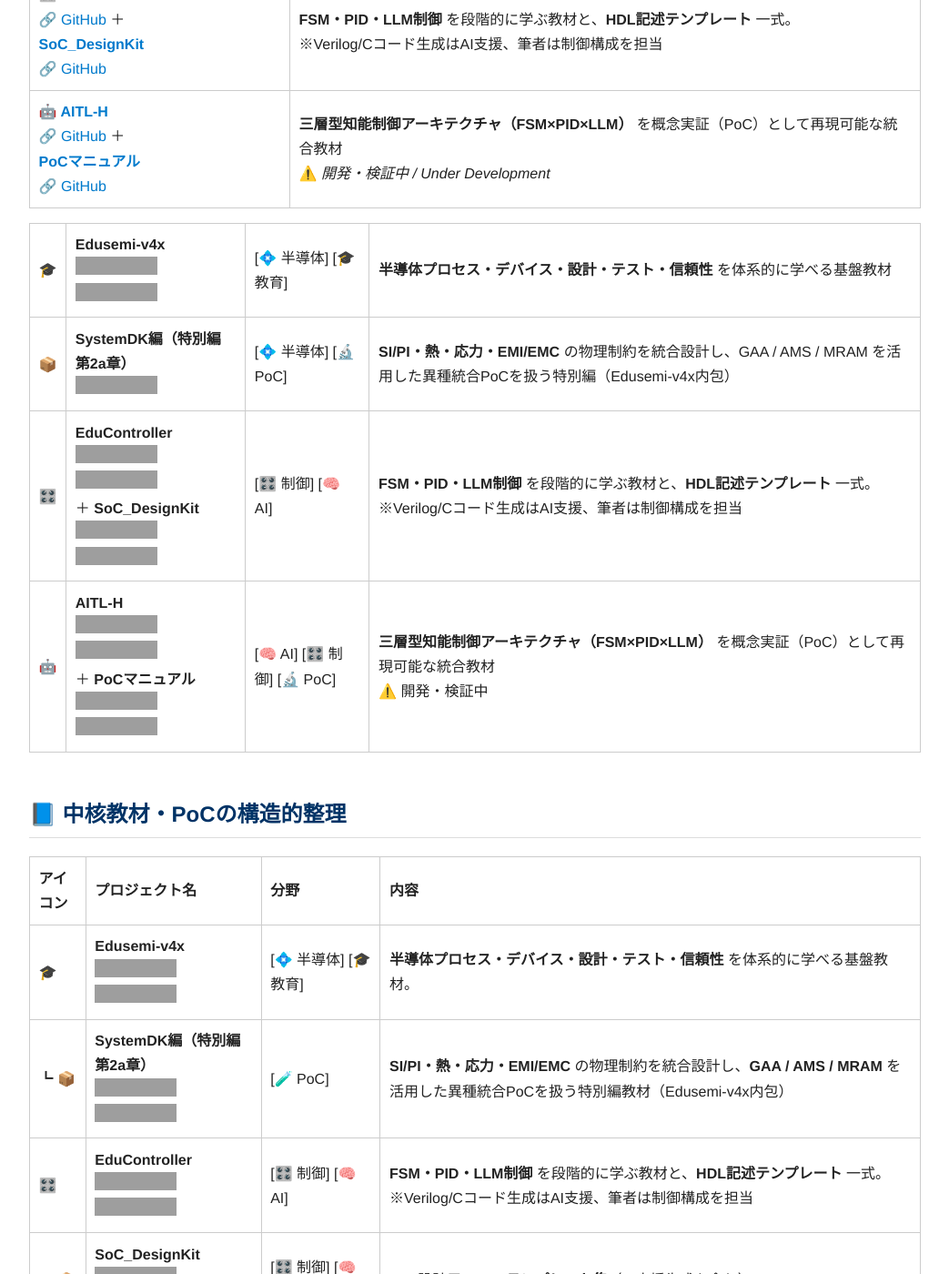
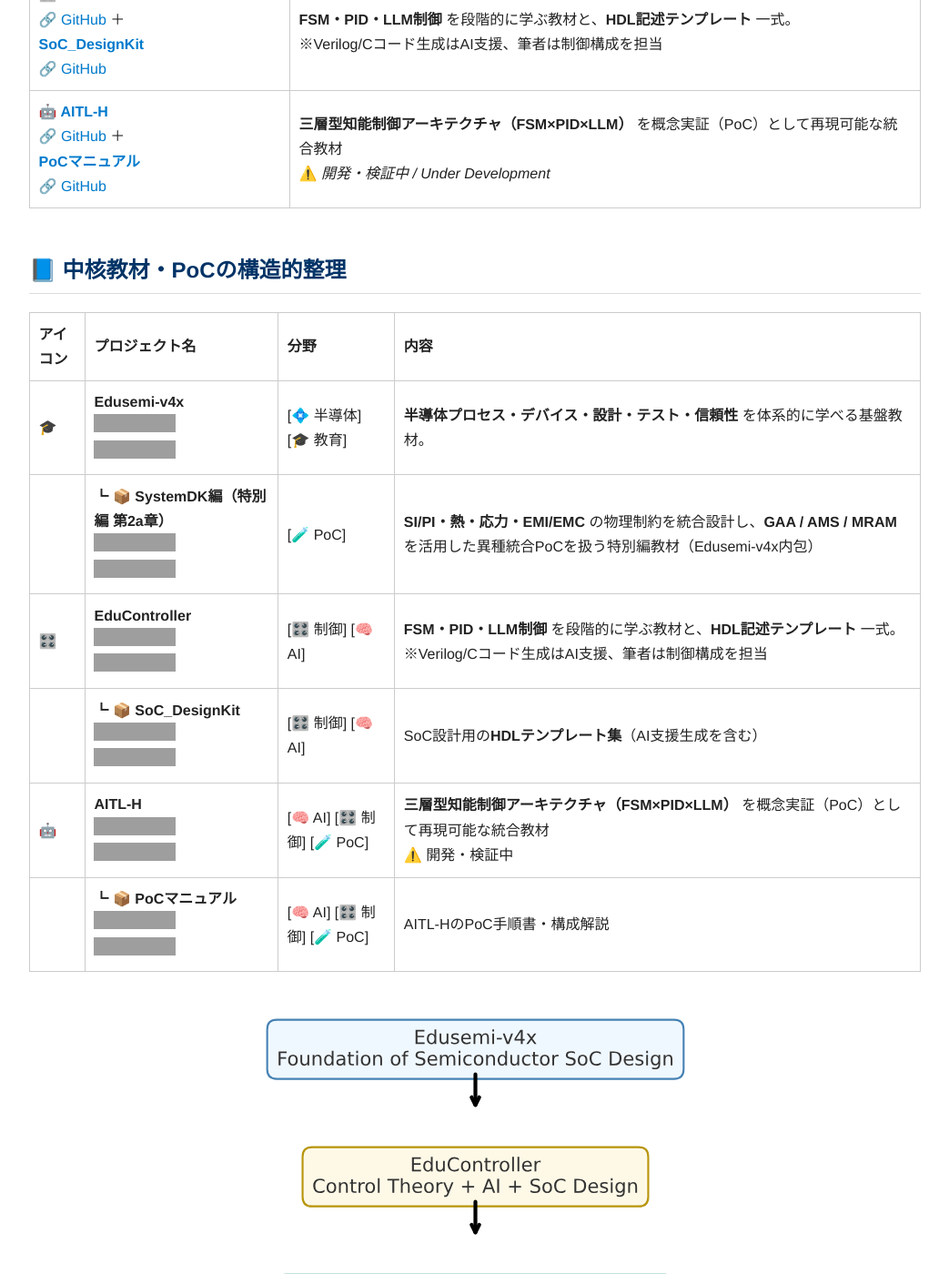
Before and after one commit to Samizo-AITL/Samizo-AITL.github.io, a Jekyll site: the page built from index.md, in a window 1280 px wide and 1400 px high, scrolled down 2957 px. Shown: the whole window at 91% size, without its empty margins (118-1161 px from the left). Built offline with Jekyll 4.4.1, drawn with Linux system fonts in a browser that asks for light colours; grey boxes are pictures that could not be loaded.

Commit message:
Update index.md

```diff
--- a/index.md
+++ b/index.md
@@ -76,21 +76,17 @@ Samizo-AITLは、「動かす現場」と「読み解く構造」その両方の
 | **[🎛️ EduController](https://samizo-aitl.github.io/EduController/)**<br>🔗 [GitHub](https://github.com/Samizo-AITL/EduController) ＋<br>**[SoC_DesignKit](https://samizo-aitl.github.io/EduController/SoC_DesignKit_by_ChatGPT/)**<br>🔗 [GitHub](https://github.com/Samizo-AITL/EduController/tree/main/SoC_DesignKit_by_ChatGPT) | **FSM・PID・LLM制御** を段階的に学ぶ教材と、**HDL記述テンプレート** 一式。<br>※Verilog/Cコード生成はAI支援、筆者は制御構成を担当 |
 | **[🤖 AITL-H](https://samizo-aitl.github.io/AITL-H/)**<br>🔗 [GitHub](https://github.com/Samizo-AITL/AITL-H) ＋<br>**[PoCマニュアル](https://samizo-aitl.github.io/AITL-H/docs/)**<br>🔗 [GitHub](https://github.com/Samizo-AITL/AITL-H/tree/main/docs) | **三層型知能制御アーキテクチャ（FSM×PID×LLM）** を概念実証（PoC）として再現可能な統合教材 <br>⚠️ *開発・検証中 / Under Development*|
 
-| 🎓 | **Edusemi-v4x**<br>[![🌐 GitHub Pages](https://img.shields.io/badge/View-Site-brightgreen?logo=github)](https://samizo-aitl.github.io/Edusemi-v4x/)<br>[![💻 GitHub Repo](https://img.shields.io/badge/View-Repo-blue?logo=github)](https://github.com/Samizo-AITL/Edusemi-v4x) | [💠 半導体] [🎓 教育] | **半導体プロセス・デバイス・設計・テスト・信頼性** を体系的に学べる基盤教材 |
-| 📦 | **SystemDK編（特別編 第2a章）**<br>[![🌐 GitHub Pages](https://img.shields.io/badge/View-Site-brightgreen?logo=github)](https://samizo-aitl.github.io/Edusemi-v4x/f_chapter2a_systemdk/) | [💠 半導体] [🔬 PoC] | **SI/PI・熱・応力・EMI/EMC** の物理制約を統合設計し、GAA / AMS / MRAM を活用した異種統合PoCを扱う特別編（Edusemi-v4x内包） |
-| 🎛️ | **EduController**<br>[![🌐 GitHub Pages](https://img.shields.io/badge/View-Site-brightgreen?logo=github)](https://samizo-aitl.github.io/EduController/)<br>[![💻 GitHub Repo](https://img.shields.io/badge/View-Repo-blue?logo=github)](https://github.com/Samizo-AITL/EduController)<br>＋ **SoC_DesignKit**<br>[![🌐 GitHub Pages](https://img.shields.io/badge/View-Site-brightgreen?logo=github)](https://samizo-aitl.github.io/EduController/SoC_DesignKit_by_ChatGPT/)<br>[![💻 GitHub Repo](https://img.shields.io/badge/View-Repo-blue?logo=github)](https://github.com/Samizo-AITL/EduController/tree/main/SoC_DesignKit_by_ChatGPT) | [🎛️ 制御] [🧠 AI] | **FSM・PID・LLM制御** を段階的に学ぶ教材と、**HDL記述テンプレート** 一式。<br>※Verilog/Cコード生成はAI支援、筆者は制御構成を担当 |
-| 🤖 | **AITL-H**<br>[![🌐 GitHub Pages](https://img.shields.io/badge/View-Site-brightgreen?logo=github)](https://samizo-aitl.github.io/AITL-H/)<br>[![💻 GitHub Repo](https://img.shields.io/badge/View-Repo-blue?logo=github)](https://github.com/Samizo-AITL/AITL-H)<br>＋ **PoCマニュアル**<br>[![🌐 GitHub Pages](https://img.shields.io/badge/View-Site-brightgreen?logo=github)](https://samizo-aitl.github.io/AITL-H/docs/)<br>[![💻 GitHub Repo](https://img.shields.io/badge/View-Repo-blue?logo=github)](https://github.com/Samizo-AITL/AITL-H/tree/main/docs) | [🧠 AI] [🎛️ 制御] [🔬 PoC] | **三層型知能制御アーキテクチャ（FSM×PID×LLM）** を概念実証（PoC）として再現可能な統合教材<br>⚠️ 開発・検証中 |
 
 ## 📘 **中核教材・PoCの構造的整理**
 
 | アイコン | プロジェクト名 | 分野 | 内容 |
 |----------|----------------|------|------|
 | 🎓 | **Edusemi-v4x**<br>[![🌐 View Site](https://img.shields.io/badge/View-Site-brightgreen?logo=github)](https://samizo-aitl.github.io/Edusemi-v4x/)<br>[![💻 View Repo](https://img.shields.io/badge/View-Repo-blue?logo=github)](https://github.com/Samizo-AITL/Edusemi-v4x) | [💠 半導体] [🎓 教育] | **半導体プロセス・デバイス・設計・テスト・信頼性** を体系的に学べる基盤教材。 |
-| ┗ 📦 | **SystemDK編（特別編 第2a章）**<br>[![🌐 View Site](https://img.shields.io/badge/View-Site-brightgreen?logo=github)](https://samizo-aitl.github.io/Edusemi-v4x/f_chapter2a_systemdk/)<br>[![💻 View Repo](https://img.shields.io/badge/View-Repo-blue?logo=github)](https://github.com/Samizo-AITL/Edusemi-v4x/tree/main/f_chapter2a_systemdk) | [🧪 PoC] | **SI/PI・熱・応力・EMI/EMC** の物理制約を統合設計し、**GAA / AMS / MRAM** を活用した異種統合PoCを扱う特別編教材（Edusemi-v4x内包） |
+|  |┗ 📦 **SystemDK編（特別編 第2a章）**<br>[![🌐 View Site](https://img.shields.io/badge/View-Site-brightgreen?logo=github)](https://samizo-aitl.github.io/Edusemi-v4x/f_chapter2a_systemdk/)<br>[![💻 View Repo](https://img.shields.io/badge/View-Repo-blue?logo=github)](https://github.com/Samizo-AITL/Edusemi-v4x/tree/main/f_chapter2a_systemdk) | [🧪 PoC] | **SI/PI・熱・応力・EMI/EMC** の物理制約を統合設計し、**GAA / AMS / MRAM** を活用した異種統合PoCを扱う特別編教材（Edusemi-v4x内包） |
 | 🎛️ | **EduController**<br>[![🌐 View Site](https://img.shields.io/badge/View-Site-brightgreen?logo=github)](https://samizo-aitl.github.io/EduController/)<br>[![💻 View Repo](https://img.shields.io/badge/View-Repo-blue?logo=github)](https://github.com/Samizo-AITL/EduController) | [🎛️ 制御] [🧠 AI] | **FSM・PID・LLM制御** を段階的に学ぶ教材と、**HDL記述テンプレート** 一式。<br>※Verilog/Cコード生成はAI支援、筆者は制御構成を担当 |
-| ＋ 📦 | **SoC_DesignKit**<br>[![🌐 View Site](https://img.shields.io/badge/View-Site-brightgreen?logo=github)](https://samizo-aitl.github.io/EduController/SoC_DesignKit_by_ChatGPT/)<br>[![💻 View Repo](https://img.shields.io/badge/View-Repo-blue?logo=github)](https://github.com/Samizo-AITL/EduController/tree/main/SoC_DesignKit_by_ChatGPT) | [🎛️ 制御] [🧠 AI] | SoC設計用の**HDLテンプレート集**（AI支援生成を含む） |
+|  | ┗ 📦 **SoC_DesignKit**<br>[![🌐 View Site](https://img.shields.io/badge/View-Site-brightgreen?logo=github)](https://samizo-aitl.github.io/EduController/SoC_DesignKit_by_ChatGPT/)<br>[![💻 View Repo](https://img.shields.io/badge/View-Repo-blue?logo=github)](https://github.com/Samizo-AITL/EduController/tree/main/SoC_DesignKit_by_ChatGPT) | [🎛️ 制御] [🧠 AI] | SoC設計用の**HDLテンプレート集**（AI支援生成を含む） |
 | 🤖 | **AITL-H**<br>[![🌐 View Site](https://img.shields.io/badge/View-Site-brightgreen?logo=github)](https://samizo-aitl.github.io/AITL-H/)<br>[![💻 View Repo](https://img.shields.io/badge/View-Repo-blue?logo=github)](https://github.com/Samizo-AITL/AITL-H) | [🧠 AI] [🎛️ 制御] [🧪 PoC] | **三層型知能制御アーキテクチャ（FSM×PID×LLM）** を概念実証（PoC）として再現可能な統合教材<br>⚠️ 開発・検証中 |
-| ＋ 📦 | **PoCマニュアル**<br>[![🌐 View Site](https://img.shields.io/badge/View-Site-brightgreen?logo=github)](https://samizo-aitl.github.io/AITL-H/docs/)<br>[![💻 View Repo](https://img.shields.io/badge/View-Repo-blue?logo=github)](https://github.com/Samizo-AITL/AITL-H/tree/main/docs) | [🧠 AI] [🎛️ 制御] [🧪 PoC] | AITL-HのPoC手順書・構成解説 |
+|  | ┗ 📦 **PoCマニュアル**<br>[![🌐 View Site](https://img.shields.io/badge/View-Site-brightgreen?logo=github)](https://samizo-aitl.github.io/AITL-H/docs/)<br>[![💻 View Repo](https://img.shields.io/badge/View-Repo-blue?logo=github)](https://github.com/Samizo-AITL/AITL-H/tree/main/docs) | [🧠 AI] [🎛️ 制御] [🧪 PoC] | AITL-HのPoC手順書・構成解説 |
 
 
 <div align="center">
```
